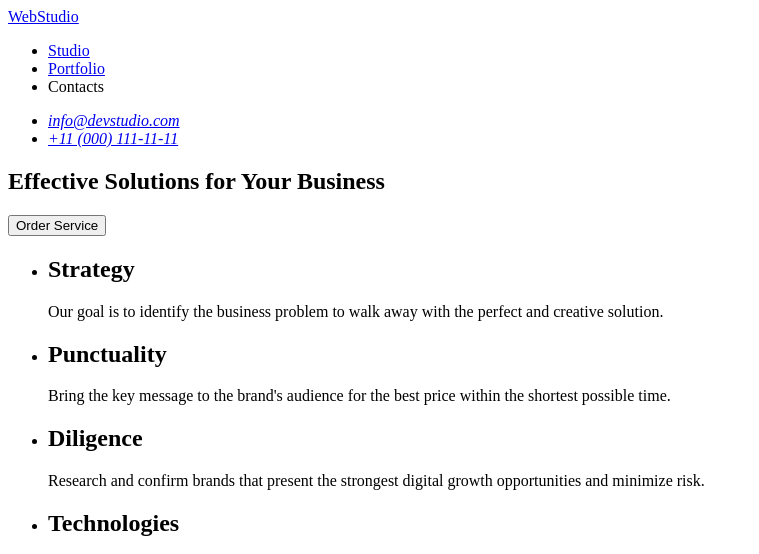
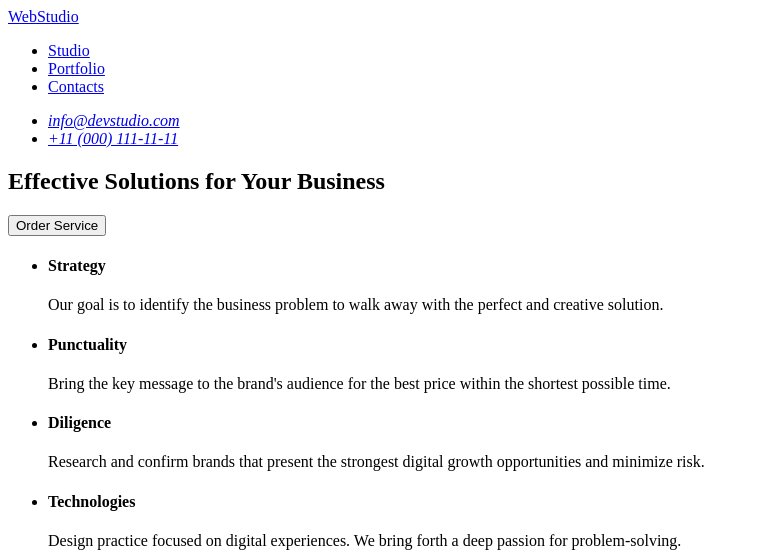
Before and after one commit to ulianasunny31/goit-markup-hw-01, a plain HTML site: page index.html in a window 1280 px wide. Shown: the top 554 px of the page, without its empty margins (0-759 px from the left). Drawn offline with Linux system fonts and the light colour scheme.

Commit message:
changes-3

```diff
--- a/index.html
+++ b/index.html
@@ -16,7 +16,7 @@
             <a href="./index.html">Studio</a>
           </li>
           <li><a href="./index.html">Portfolio</a></li>
-          <li><a href="./index.html"></a>Contacts</li>
+          <li><a href="./index.html">Contacts</a></li>
         </ul>
       </nav>
       <address>
@@ -25,7 +25,7 @@
             <a href="mailto:info@devstudio.com">info@devstudio.com</a>
           </li>
           <li>
-            <a href="tel:+11(000)111-11-11">+11 (000) 111-11-11</a>
+            <a href="tel:+110001111111">+11 (000) 111-11-11</a>
           </li>
         </ul>
       </address>
@@ -44,28 +44,28 @@
       <section>
         <ul>
           <li>
-            <h2>Strategy</h2>
+            <h4>Strategy</h4>
             <p>
               Our goal is to identify the business problem to walk away with the
               perfect and creative solution.
             </p>
           </li>
           <li>
-            <h2>Punctuality</h2>
+            <h4>Punctuality</h4>
             <p>
               Bring the key message to the brand's audience for the best price
               within the shortest possible time.
             </p>
           </li>
           <li>
-            <h2>Diligence</h2>
+            <h4>Diligence</h4>
             <p>
               Research and confirm brands that present the strongest digital
               growth opportunities and minimize risk.
             </p>
           </li>
           <li>
-            <h2>Technologies</h2>
+            <h4>Technologies</h4>
             <p>
               Design practice focused on digital experiences. We bring forth a
               deep passion for problem-solving.
```
